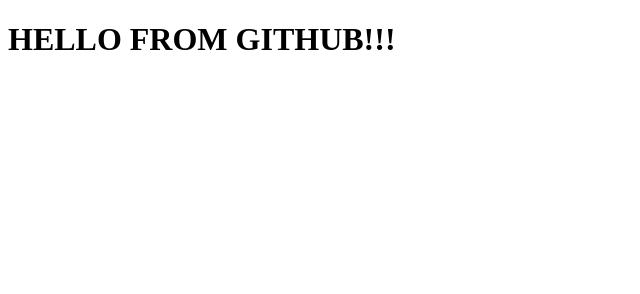
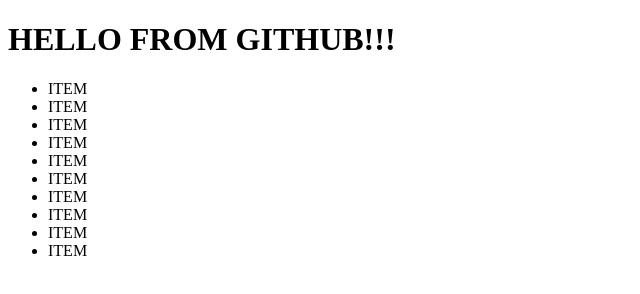
Before and after one commit to Oleksandr-CBS/VSC_EXEMP, a plain HTML site: page index.html in a window 1280 px wide. Shown: the whole page, without its empty margins (0-640 px from the left). Drawn offline with Linux system fonts and the light colour scheme.

Commit message:
Add list

```diff
--- a/index.html
+++ b/index.html
@@ -7,5 +7,17 @@
 </head>
 <body>
     <h1>HELLO FROM GITHUB!!!</h1>
+    <ul>
+        <li>ITEM</li>
+        <li>ITEM</li>
+        <li>ITEM</li>
+        <li>ITEM</li>
+        <li>ITEM</li>
+        <li>ITEM</li>
+        <li>ITEM</li>
+        <li>ITEM</li>
+        <li>ITEM</li>
+        <li>ITEM</li>
+    </ul>
 </body>
 </html>
```
